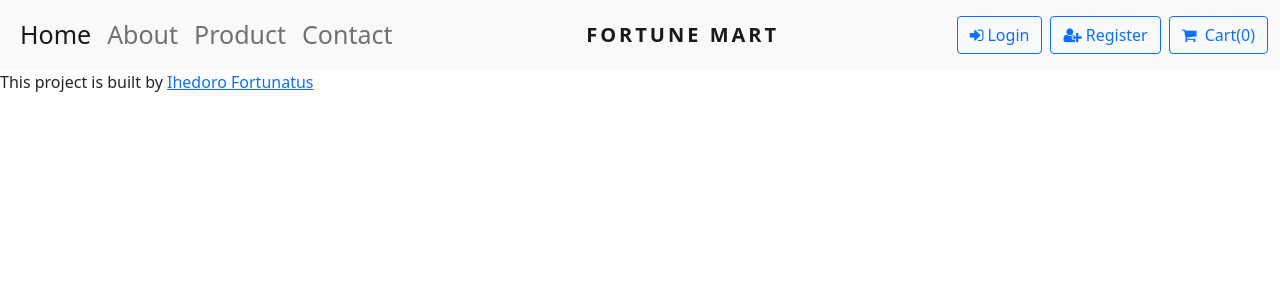
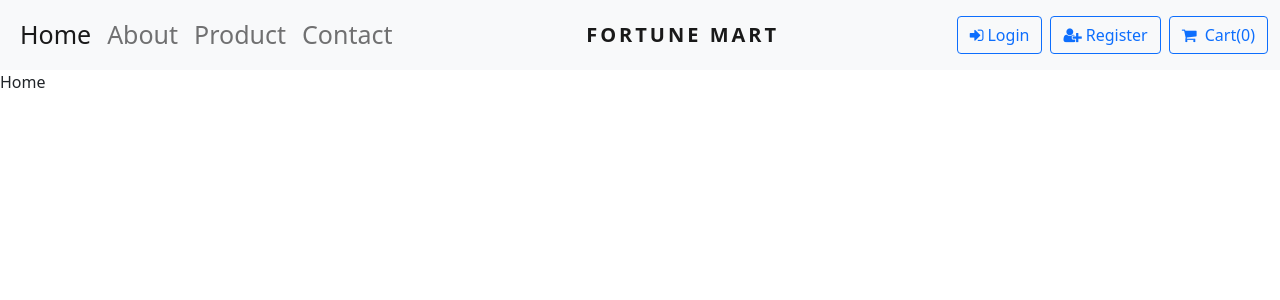
Before and after one commit to fortuneonyeka/E-commerce-shop, a React (Create React App) app: page / in a window 1280 px wide. Shown: the top 300 px of the page. Built offline with nearby package versions, Linux system fonts and the light colour scheme.

Commit message:
render Home page

```diff
--- a/src/App.js
+++ b/src/App.js
@@ -18,8 +18,9 @@ function App() {
           <Route path="/contact" element={Contact}/>
           <Route path="/product" element={Product}/>
         </Routes>
-        <Footer />
+        {/* <Footer /> */}
       </BrowserRouter>
+      <Home />
     </div>
   );
 }
```
